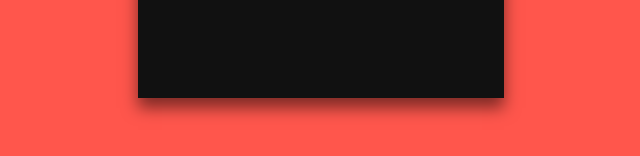
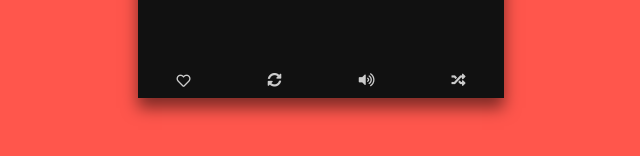
Before and after one commit to Oleg-Melnikow/audio-player, a React (Create React App) app: page / in a window 1280 px wide. Shown: the part 582-738 px from the top of the page, without its empty margins (319-959 px from the left). Built offline with nearby package versions, Linux system fonts and the light colour scheme.

Commit message:
add footer with style

```diff
--- a/src/App.js
+++ b/src/App.js
@@ -1,6 +1,7 @@
 import React from 'react';
 import './App.css';
 import Player from "./components/Player/Player";
+import Footer from "./components/Footer/Footer";
 
 function App() {
   return (
@@ -13,6 +14,7 @@
                   <h3>30 seconds to mars</h3>
               </div>
               <Player/>
+              <Footer/>
           </div>
       </article>
     </main>
--- /dev/null
+++ b/src/components/Footer/Footer.js
@@ -0,0 +1,21 @@
+import React from 'react';
+import style from "./Footer.module.css"
+
+const Footer = () => {
+    return (
+        <div className={style.footer}>
+            <div>
+                <input type="checkbox" id="like"/>
+                <label htmlFor="like">
+                    <i className="far fa-heart"/>
+                    <i className="fas fa-heart"/>
+                </label>
+            </div>
+            <i className="fas fa-sync-alt"/>
+            <i className="fas fa-volume-up"/>
+            <i className="fas fa-random"/>
+        </div>
+    )
+}
+
+export default Footer
--- /dev/null
+++ b/src/components/Footer/Footer.module.css
@@ -0,0 +1,33 @@
+.footer{
+    width: 100%;
+    position: absolute;
+    bottom: 10px;
+    display: flex;
+    flex-direction: row;
+    justify-content: space-around;
+    align-items: center;
+}
+.footer i {
+    font-size: 14px;
+    color: #ccc;
+}
+
+.footer label i:first-child{
+}
+.footer label i:last-child{
+    display: none;
+}
+
+.footer input:checked + label > i:first-child{
+    display: none;
+}
+
+.footer input:checked + label > i:last-child{
+    display: inline;
+    color: red;
+}
+
+#play:checked ~ label.play:before {
+    content: "\f04c";
+    transition: all 0.15s linear;
+}
```
